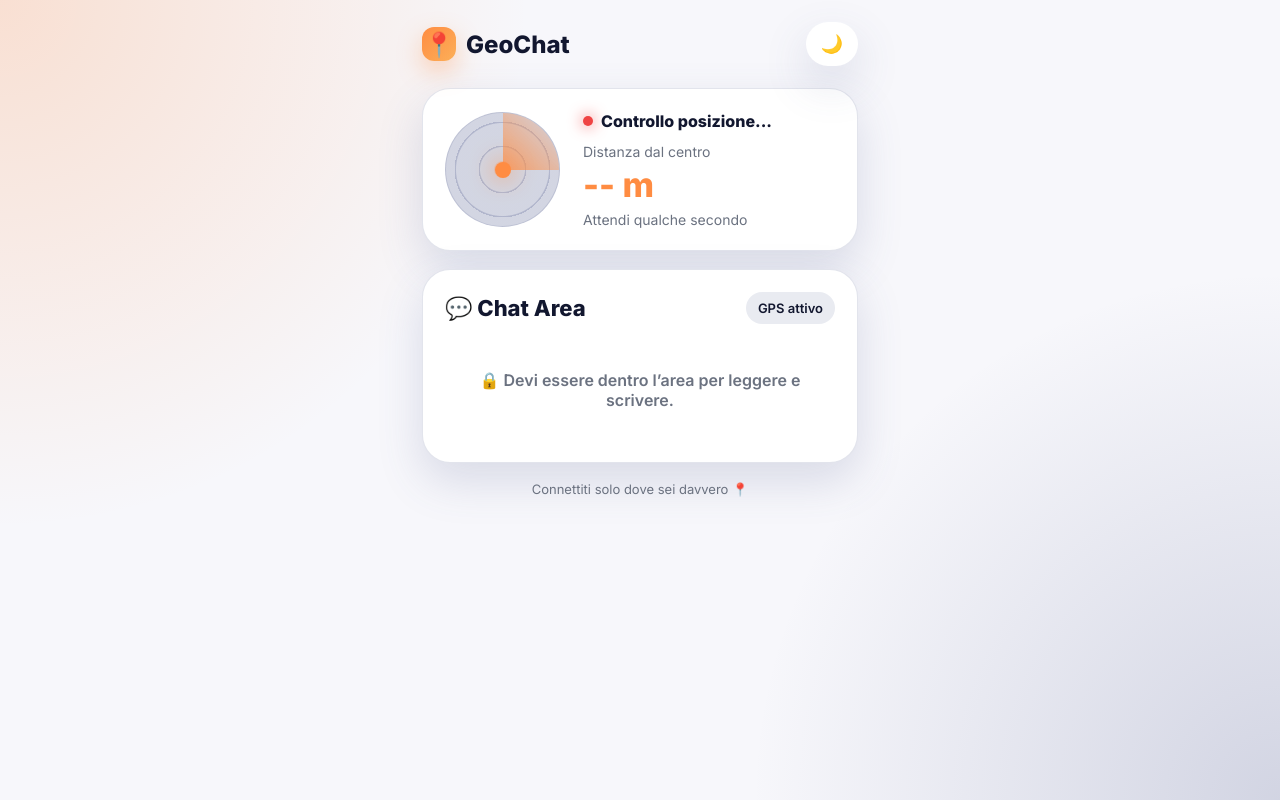
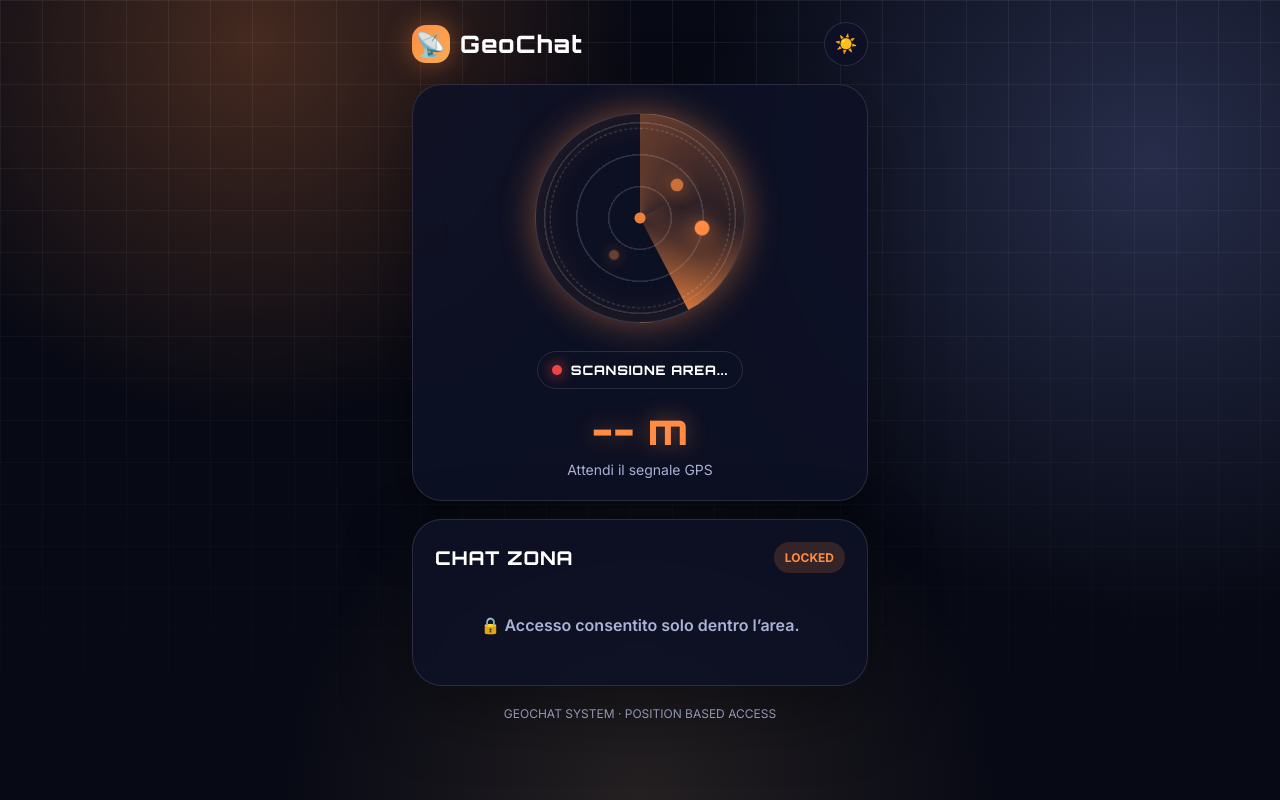
Before and after one commit to mandarinogasi/geochat, a plain HTML site: page index.html in a window 1280 px wide. Drawn offline with Linux system fonts and the light colour scheme; no server answers.

Commit message:
Update index new graphic.html

```diff
--- a/index.html
+++ b/index.html
@@ -2,10 +2,10 @@
 <html lang="it">
 <head>
   <meta charset="UTF-8" />
-  <title>GeoChat</title>
+  <title>GeoChat Pulse</title>
   <meta name="viewport" content="width=device-width, initial-scale=1.0" />
 
-  <link href="https://fonts.googleapis.com/css2?family=Inter:wght@400;500;600;700;800&display=swap" rel="stylesheet">
+  <link href="https://fonts.googleapis.com/css2?family=Orbitron:wght@500;700;800&family=Inter:wght@400;500;600;700&display=swap" rel="stylesheet">
 
   <style>
     :root {
@@ -15,23 +15,23 @@
       --orange: #FCAF58;
       --deep-orange: #FF8C42;
 
-      --bg: #f7f7fb;
-      --card: #ffffff;
-      --text: #12172f;
-      --muted: #6b7280;
-      --border: rgba(78, 89, 140, 0.16);
-      --bubble: #ffffff;
-      --shadow: 0 18px 45px rgba(78, 89, 140, 0.18);
+      --bg: #070914;
+      --card: rgba(14, 18, 38, 0.88);
+      --text: #ffffff;
+      --muted: #aab2d5;
+      --line: rgba(255, 255, 255, 0.12);
+      --glow: rgba(255, 140, 66, 0.45);
+      --bubble: rgba(255, 255, 255, 0.08);
     }
 
-    body.dark {
-      --bg: #101426;
-      --card: #171c33;
-      --text: #ffffff;
-      --muted: #b7bfd8;
-      --border: rgba(255, 255, 255, 0.10);
-      --bubble: #202642;
-      --shadow: 0 18px 45px rgba(0, 0, 0, 0.35);
+    body.light {
+      --bg: #f7f8ff;
+      --card: rgba(255, 255, 255, 0.92);
+      --text: #111827;
+      --muted: #596174;
+      --line: rgba(78, 89, 140, 0.18);
+      --glow: rgba(255, 140, 66, 0.28);
+      --bubble: rgba(78, 89, 140, 0.08);
     }
 
     * {
@@ -40,191 +40,220 @@
 
     body {
       margin: 0;
+      min-height: 100vh;
       font-family: Inter, Arial, sans-serif;
+      color: var(--text);
       background:
-        radial-gradient(circle at top left, rgba(255, 140, 66, 0.22), transparent 35%),
-        radial-gradient(circle at bottom right, rgba(78, 89, 140, 0.22), transparent 35%),
+        radial-gradient(circle at 20% 5%, rgba(255, 140, 66, 0.25), transparent 30%),
+        radial-gradient(circle at 90% 20%, rgba(78, 89, 140, 0.45), transparent 35%),
+        radial-gradient(circle at 50% 100%, rgba(249, 199, 132, 0.12), transparent 35%),
         var(--bg);
-      color: var(--text);
-      min-height: 100vh;
       transition: 0.3s ease;
+      overflow-x: hidden;
+    }
+
+    .grid-bg {
+      position: fixed;
+      inset: 0;
+      background-image:
+        linear-gradient(var(--line) 1px, transparent 1px),
+        linear-gradient(90deg, var(--line) 1px, transparent 1px);
+      background-size: 42px 42px;
+      mask-image: linear-gradient(to bottom, rgba(0,0,0,0.5), transparent);
+      pointer-events: none;
     }
 
     .app {
       width: 100%;
-      max-width: 480px;
+      max-width: 500px;
+      min-height: 100vh;
       margin: 0 auto;
-      min-height: 100vh;
       padding: 22px;
+      position: relative;
+      z-index: 1;
     }
 
     .topbar {
       display: flex;
+      justify-content: space-between;
       align-items: center;
-      justify-content: space-between;
-      margin-bottom: 22px;
+      margin-bottom: 18px;
     }
 
     .brand {
+      font-family: Orbitron, Inter, sans-serif;
+      font-size: 24px;
+      font-weight: 800;
+      letter-spacing: 1px;
       display: flex;
       align-items: center;
       gap: 10px;
-      font-weight: 800;
-      font-size: 24px;
     }
 
-    .pin {
-      width: 34px;
-      height: 34px;
-      border-radius: 12px;
+    .brand-icon {
+      width: 38px;
+      height: 38px;
+      border-radius: 14px;
       background: linear-gradient(135deg, var(--deep-orange), var(--orange));
-      display: flex;
-      align-items: center;
-      justify-content: center;
-      color: white;
-      box-shadow: 0 10px 25px rgba(255, 140, 66, 0.35);
+      display: grid;
+      place-items: center;
+      box-shadow: 0 0 28px var(--glow);
     }
 
     .theme-btn {
-      border: none;
+      border: 1px solid var(--line);
       background: var(--card);
       color: var(--text);
-      border-radius: 999px;
-      padding: 11px 15px;
+      width: 44px;
+      height: 44px;
+      border-radius: 50%;
       font-size: 18px;
-      box-shadow: var(--shadow);
       cursor: pointer;
-      transition: 0.2s;
+      backdrop-filter: blur(14px);
     }
 
-    .theme-btn:active {
-      transform: scale(0.95);
+    .panel {
+      border: 1px solid var(--line);
+      background: var(--card);
+      border-radius: 30px;
+      padding: 22px;
+      margin-bottom: 18px;
+      box-shadow: 0 24px 70px rgba(0, 0, 0, 0.35);
+      backdrop-filter: blur(18px);
+      animation: enter 0.45s ease;
     }
 
-    .card {
-      background: rgba(255,255,255,0.72);
-      background: var(--card);
-      border: 1px solid var(--border);
-      border-radius: 28px;
-      padding: 22px;
-      box-shadow: var(--shadow);
-      margin-bottom: 18px;
-      animation: fadeUp 0.5s ease;
+    .hero {
+      text-align: center;
+      padding-top: 10px;
     }
 
-    body.dark .card {
-      background: rgba(23, 28, 51, 0.9);
-    }
-
-    .status-card {
+    .radar-wrap {
+      width: 230px;
+      height: 230px;
+      margin: 8px auto 18px;
+      position: relative;
+      border-radius: 50%;
       display: grid;
-      grid-template-columns: 120px 1fr;
-      gap: 18px;
-      align-items: center;
+      place-items: center;
     }
 
     .radar {
-      width: 115px;
-      height: 115px;
+      width: 210px;
+      height: 210px;
       border-radius: 50%;
       position: relative;
+      overflow: hidden;
+      border: 1px solid rgba(255,255,255,0.18);
       background:
-        radial-gradient(circle, rgba(255,140,66,0.22) 0 8px, transparent 9px),
-        repeating-radial-gradient(circle, transparent 0 22px, rgba(78,89,140,0.25) 23px 24px),
-        linear-gradient(rgba(78,89,140,0.25), rgba(78,89,140,0.25));
-      overflow: hidden;
-      border: 1px solid var(--border);
+        radial-gradient(circle, rgba(255,140,66,0.9) 0 5px, transparent 6px),
+        repeating-radial-gradient(circle, transparent 0 30px, rgba(255,255,255,0.14) 31px 32px),
+        conic-gradient(from 0deg, rgba(255,140,66,0.35), transparent 35%, transparent);
+      box-shadow:
+        0 0 35px var(--glow),
+        inset 0 0 40px rgba(255, 140, 66, 0.12);
     }
 
     .radar::before {
       content: "";
       position: absolute;
-      width: 50%;
-      height: 50%;
-      background: linear-gradient(45deg, rgba(255,140,66,0.75), transparent);
-      left: 50%;
-      top: 0;
-      transform-origin: left bottom;
-      animation: scan 2.5s linear infinite;
+      inset: 50% 0 0 50%;
+      background: linear-gradient(45deg, rgba(255,140,66,0.8), transparent 65%);
+      transform-origin: left top;
+      animation: scan 2.6s linear infinite;
     }
 
     .radar::after {
       content: "";
       position: absolute;
-      inset: 50%;
-      width: 16px;
-      height: 16px;
-      margin: -8px;
+      inset: 18px;
       border-radius: 50%;
-      background: var(--deep-orange);
-      box-shadow: 0 0 25px var(--deep-orange);
+      border: 1px dashed rgba(255,255,255,0.24);
+      animation: pulse 2s ease-in-out infinite;
     }
 
-    .status-title {
+    .ping {
+      position: absolute;
+      width: 12px;
+      height: 12px;
+      background: var(--deep-orange);
+      border-radius: 50%;
+      box-shadow: 0 0 18px var(--deep-orange);
+      animation: blink 1.2s infinite;
+    }
+
+    .ping.one { top: 65px; left: 135px; }
+    .ping.two { top: 135px; left: 72px; animation-delay: 0.4s; }
+    .ping.three { top: 108px; left: 160px; animation-delay: 0.8s; }
+
+    .status-pill {
+      display: inline-flex;
+      align-items: center;
+      gap: 9px;
+      border: 1px solid var(--line);
+      padding: 10px 14px;
+      border-radius: 999px;
       font-weight: 800;
-      font-size: 16px;
-      margin-bottom: 12px;
-      display: flex;
-      align-items: center;
-      gap: 8px;
+      font-family: Orbitron, Inter, sans-serif;
+      font-size: 13px;
+      letter-spacing: 0.8px;
     }
 
     .dot {
       width: 10px;
       height: 10px;
+      background: #ef4444;
       border-radius: 50%;
-      background: #ef4444;
-      box-shadow: 0 0 15px #ef4444;
+      box-shadow: 0 0 14px #ef4444;
     }
 
     .dot.ok {
       background: #22c55e;
-      box-shadow: 0 0 15px #22c55e;
-    }
-
-    .distance-label {
-      color: var(--muted);
-      font-size: 14px;
-      margin-bottom: 4px;
+      box-shadow: 0 0 14px #22c55e;
     }
 
     .distance {
-      font-size: 34px;
+      font-family: Orbitron, Inter, sans-serif;
+      font-size: 42px;
       font-weight: 800;
+      margin-top: 14px;
       color: var(--deep-orange);
+      text-shadow: 0 0 22px var(--glow);
     }
 
-    .substatus {
-      font-size: 14px;
+    .sub {
       color: var(--muted);
       margin-top: 6px;
+      font-size: 14px;
     }
 
-    .chat-header {
+    .chat-top {
       display: flex;
       align-items: center;
       justify-content: space-between;
-      margin-bottom: 16px;
+      margin-bottom: 14px;
     }
 
     .chat-title {
-      font-size: 22px;
+      font-family: Orbitron, Inter, sans-serif;
+      font-size: 19px;
       font-weight: 800;
+      letter-spacing: 0.8px;
     }
 
     .badge {
-      background: rgba(78, 89, 140, 0.12);
-      color: var(--text);
-      padding: 8px 12px;
+      padding: 8px 11px;
       border-radius: 999px;
-      font-size: 13px;
-      font-weight: 600;
+      background: rgba(255, 140, 66, 0.16);
+      color: var(--deep-orange);
+      font-size: 12px;
+      font-weight: 800;
     }
 
     #locked {
       text-align: center;
-      padding: 30px 15px;
       color: var(--muted);
+      padding: 28px 8px;
       font-weight: 600;
     }
 
@@ -235,74 +264,71 @@
     #messages {
       display: flex;
       flex-direction: column;
-      gap: 12px;
+      gap: 10px;
       max-height: 360px;
       overflow-y: auto;
       padding-right: 4px;
-      margin-bottom: 16px;
+      margin-bottom: 15px;
     }
 
     .message {
       background: var(--bubble);
-      border: 1px solid var(--border);
-      border-radius: 20px;
-      padding: 12px 14px;
-      box-shadow: 0 8px 22px rgba(0,0,0,0.07);
+      border: 1px solid var(--line);
+      padding: 13px 14px;
+      border-radius: 18px;
       animation: pop 0.25s ease;
-      word-wrap: break-word;
+      word-break: break-word;
     }
 
-    .message .name {
+    .name {
+      color: var(--orange);
       font-weight: 800;
-      color: var(--blue);
-      font-size: 13px;
-      margin-bottom: 4px;
+      font-size: 12px;
+      margin-bottom: 5px;
+      font-family: Orbitron, Inter, sans-serif;
     }
 
-    .message .text {
+    .text {
+      line-height: 1.45;
       font-size: 15px;
-      line-height: 1.4;
     }
 
     .input-row {
       display: flex;
       gap: 10px;
-      align-items: center;
     }
 
     input {
       flex: 1;
-      border: 1px solid var(--border);
-      background: var(--card);
+      border: 1px solid var(--line);
+      background: rgba(255,255,255,0.07);
       color: var(--text);
       padding: 15px 16px;
-      border-radius: 999px;
+      border-radius: 18px;
       outline: none;
       font-size: 15px;
-      box-shadow: inset 0 2px 8px rgba(0,0,0,0.04);
+    }
+
+    body.light input {
+      background: rgba(255,255,255,0.8);
     }
 
     .send-btn {
-      width: 52px;
-      height: 52px;
+      width: 54px;
       border: none;
-      border-radius: 50%;
+      border-radius: 18px;
+      background: linear-gradient(135deg, var(--deep-orange), var(--orange));
       color: white;
-      background: linear-gradient(135deg, var(--deep-orange), var(--orange));
-      font-size: 21px;
+      font-size: 22px;
+      box-shadow: 0 0 26px var(--glow);
       cursor: pointer;
-      box-shadow: 0 12px 25px rgba(255, 140, 66, 0.35);
-    }
-
-    .send-btn:active {
-      transform: scale(0.95);
     }
 
     .footer {
       text-align: center;
+      font-size: 12px;
       color: var(--muted);
-      font-size: 13px;
-      margin-top: 18px;
+      margin-top: 20px;
     }
 
     @keyframes scan {
@@ -310,7 +336,17 @@
       to { transform: rotate(360deg); }
     }
 
-    @keyframes fadeUp {
+    @keyframes pulse {
+      0%, 100% { transform: scale(0.96); opacity: 0.5; }
+      50% { transform: scale(1.05); opacity: 1; }
+    }
+
+    @keyframes blink {
+      0%, 100% { opacity: 0.35; transform: scale(0.8); }
+      50% { opacity: 1; transform: scale(1.25); }
+    }
+
+    @keyframes enter {
       from { opacity: 0; transform: translateY(18px); }
       to { opacity: 1; transform: translateY(0); }
     }
@@ -323,55 +359,58 @@
 </head>
 
 <body>
+  <div class="grid-bg"></div>
+
   <div class="app">
-
     <div class="topbar">
       <div class="brand">
-        <div class="pin">📍</div>
+        <div class="brand-icon">📡</div>
         GeoChat
       </div>
-      <button class="theme-btn" onclick="toggleTheme()" id="themeBtn">🌙</button>
+      <button class="theme-btn" onclick="toggleTheme()" id="themeBtn">☀️</button>
     </div>
 
-    <div class="card status-card">
-      <div class="radar"></div>
+    <div class="panel hero">
+      <div class="radar-wrap">
+        <div class="radar">
+          <div class="ping one"></div>
+          <div class="ping two"></div>
+          <div class="ping three"></div>
+        </div>
+      </div>
 
-      <div>
-        <div class="status-title">
-          <span id="dot" class="dot"></span>
-          <span id="statusText">Controllo posizione...</span>
-        </div>
+      <div class="status-pill">
+        <span id="dot" class="dot"></span>
+        <span id="statusText">SCANSIONE AREA...</span>
+      </div>
 
-        <div class="distance-label">Distanza dal centro</div>
-        <div class="distance" id="distanceText">-- m</div>
-        <div class="substatus" id="subStatus">Attendi qualche secondo</div>
-      </div>
+      <div class="distance" id="distanceText">-- m</div>
+      <div class="sub" id="subStatus">Attendi il segnale GPS</div>
     </div>
 
-    <div class="card">
-      <div class="chat-header">
-        <div class="chat-title">💬 Chat Area</div>
-        <div class="badge" id="chatBadge">GPS attivo</div>
+    <div class="panel">
+      <div class="chat-top">
+        <div class="chat-title">CHAT ZONA</div>
+        <div class="badge" id="chatBadge">LOCKED</div>
       </div>
 
       <div id="locked">
-        🔒 Devi essere dentro l’area per leggere e scrivere.
+        🔒 Accesso consentito solo dentro l’area.
       </div>
 
       <div id="chat">
         <div id="messages"></div>
 
         <div class="input-row">
-          <input id="message" placeholder="Scrivi un messaggio..." maxlength="300" />
+          <input id="message" placeholder="Trasmetti messaggio..." maxlength="300" />
           <button class="send-btn" onclick="sendMessage()">➤</button>
         </div>
       </div>
     </div>
 
     <div class="footer">
-      Connettiti solo dove sei davvero 📍
+      GEOCHAT SYSTEM · POSITION BASED ACCESS
     </div>
-
   </div>
 
   <script type="module">
@@ -407,24 +446,24 @@
       if (distance <= radius) {
         inside = true;
         document.getElementById("dot").classList.add("ok");
-        document.getElementById("statusText").innerText = "SEI DENTRO L’AREA";
-        document.getElementById("subStatus").innerText = "Chat attiva";
+        document.getElementById("statusText").innerText = "AREA SBLOCCATA";
+        document.getElementById("subStatus").innerText = "Sei dentro il perimetro";
         document.getElementById("chat").style.display = "block";
         document.getElementById("locked").style.display = "none";
-        document.getElementById("chatBadge").innerText = "Online";
+        document.getElementById("chatBadge").innerText = "LIVE";
       } else {
         inside = false;
         document.getElementById("dot").classList.remove("ok");
-        document.getElementById("statusText").innerText = "SEI FUORI AREA";
-        document.getElementById("subStatus").innerText = "Chat bloccata";
+        document.getElementById("statusText").innerText = "FUORI AREA";
+        document.getElementById("subStatus").innerText = "Avvicinati alla zona attiva";
         document.getElementById("chat").style.display = "none";
         document.getElementById("locked").style.display = "block";
-        document.getElementById("chatBadge").innerText = "Bloccata";
+        document.getElementById("chatBadge").innerText = "LOCKED";
       }
     }
 
     function gpsError() {
-      document.getElementById("statusText").innerText = "GPS non disponibile";
+      document.getElementById("statusText").innerText = "GPS OFFLINE";
       document.getElementById("subStatus").innerText = "Controlla i permessi posizione";
     }
 
@@ -472,11 +511,12 @@
       container.innerHTML = "";
 
       snapshot.forEach(doc => {
+        const data = doc.data();
         const div = document.createElement("div");
         div.className = "message";
         div.innerHTML = `
-          <div class="name">Utente</div>
-          <div class="text">${escapeHtml(doc.data().text)}</div>
+          <div class="name">UTENTE</div>
+          <div class="text">${escapeHtml(data.text)}</div>
         `;
         container.appendChild(div);
       });
@@ -493,16 +533,16 @@
 
   <script>
     function toggleTheme() {
-      document.body.classList.toggle("dark");
+      document.body.classList.toggle("light");
 
-      const dark = document.body.classList.contains("dark");
-      localStorage.setItem("theme", dark ? "dark" : "light");
-      document.getElementById("themeBtn").innerText = dark ? "☀️" : "🌙";
+      const light = document.body.classList.contains("light");
+      localStorage.setItem("theme", light ? "light" : "dark");
+      document.getElementById("themeBtn").innerText = light ? "🌙" : "☀️";
     }
 
-    if (localStorage.getItem("theme") === "dark") {
-      document.body.classList.add("dark");
-      document.getElementById("themeBtn").innerText = "☀️";
+    if (localStorage.getItem("theme") === "light") {
+      document.body.classList.add("light");
+      document.getElementById("themeBtn").innerText = "🌙";
     }
   </script>
 </body>
```
